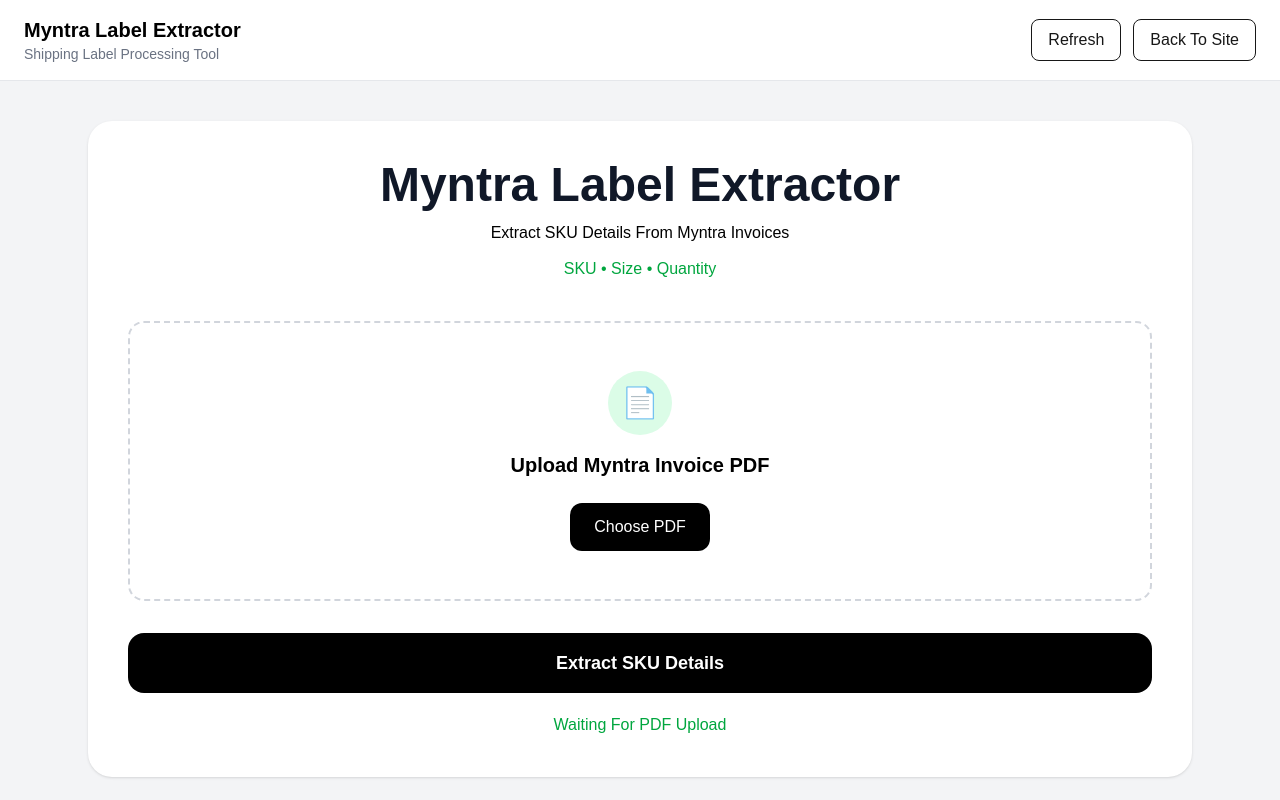
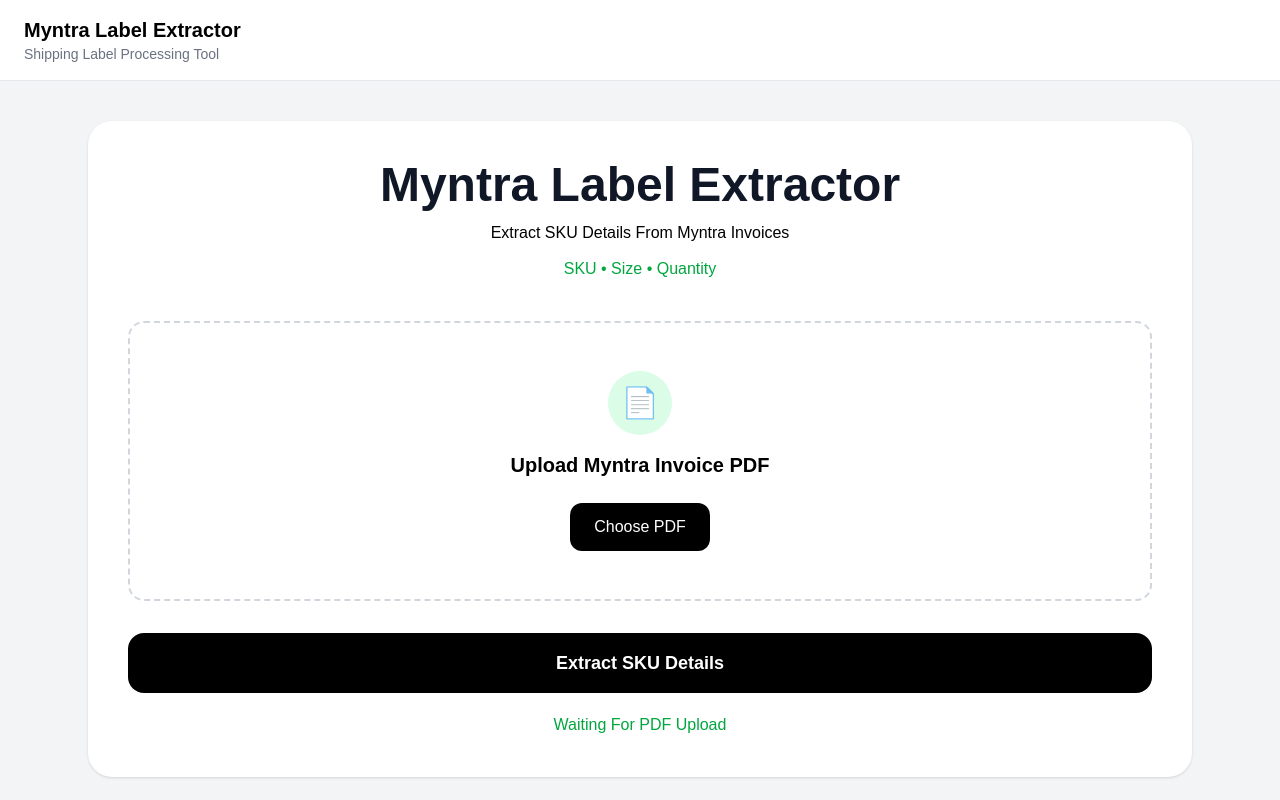
Before and after one commit to Aryan11885/myntra-label-extractor-frontend, a Next.js app: page / in a window 1280 px wide. Shown: the top 800 px of the page. Built offline with nearby package versions, Linux system fonts and the light colour scheme.

Commit message:
Proccesing process update

```diff
--- a/src/components/Navbar.tsx
+++ b/src/components/Navbar.tsx
@@ -16,17 +16,6 @@
           </div>
         </div>
 
-        <div className="flex gap-3">
-
-          <button className="px-4 py-2 rounded-lg border hover:bg-gray-50">
-            Refresh
-          </button>
-
-          <button className="px-4 py-2 rounded-lg border hover:bg-gray-50">
-            Back To Site
-          </button>
-
-        </div>
 
       </div>
     </header>
```
